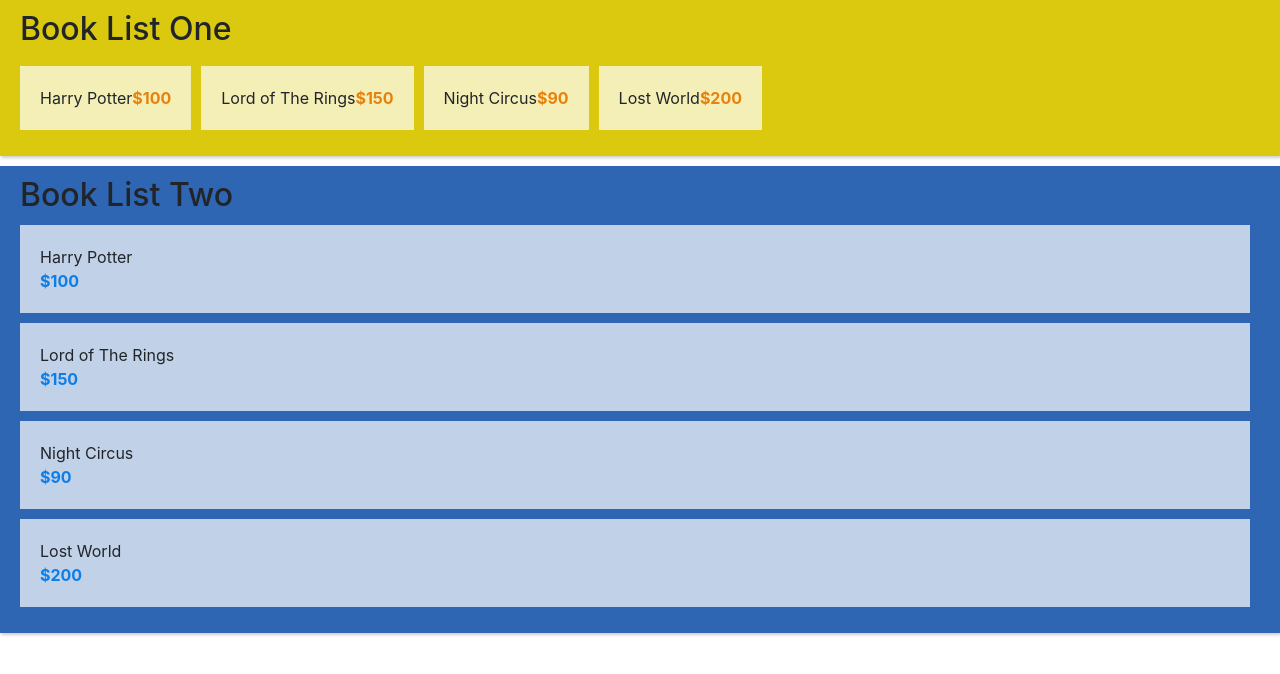
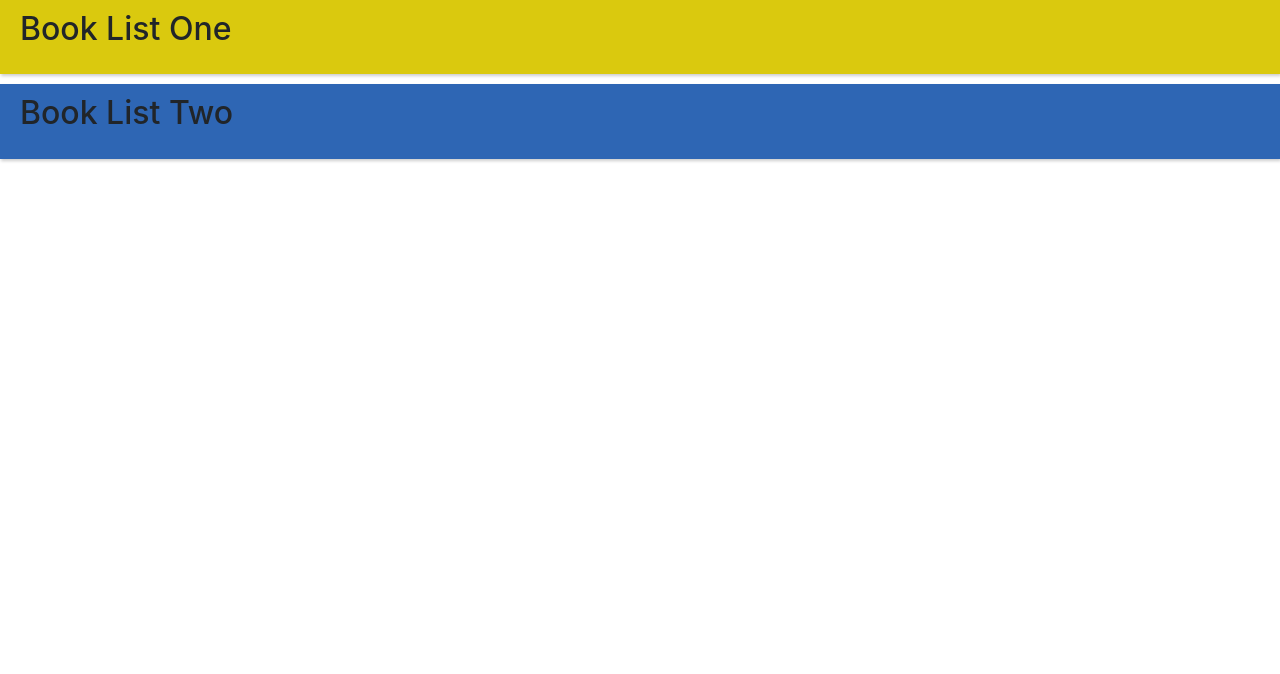
Before and after one commit to prosanta16/Vuex-first-work, a Vue app: page / in a window 1280 px wide. Shown: the top 674 px of the page. Built offline with nearby package versions, Linux system fonts and the light colour scheme.

Commit message:
vuex using instead of props

```diff
--- a/src/App.vue
+++ b/src/App.vue
@@ -1,7 +1,7 @@
 <template>
     <div id="app">
-        <compBookListOne :book="books"></compBookListOne>
-        <compBookListTwo :book="books"></compBookListTwo>
+        <compBookListOne ></compBookListOne>
+        <compBookListTwo ></compBookListTwo>
     </div>
 </template>
 
@@ -9,16 +9,6 @@
 import compBookListOne from "./components/BookListOne"
 import compBookListTwo from "./components/BookListTwo"
 export default {
-    data(){
-        return{
-            books: [
-              {name: "Harry Potter", price: 100},
-              {name: "Lord of The Rings", price: 150},
-              {name: "Night Circus", price: 90},
-              {name: "Lost World", price: 200}
-            ]
-        }
-    },
     components:{
       compBookListOne,
       compBookListTwo
--- a/src/components/BookListOne.vue
+++ b/src/components/BookListOne.vue
@@ -13,12 +13,12 @@
 <script>
 
 export default {
-    props: ['book'],
-    data(){
-        return{
+     computed:{
+       book(){
+           return this.$store.state.books;
+       }
+   }
 
-        }
-    }
 }
 </script>
 
--- a/src/components/BookListTwo.vue
+++ b/src/components/BookListTwo.vue
@@ -13,12 +13,11 @@
 <script>
 
 export default {
-    props: ['book'],
-    data(){
-        return{
-
-        }
-    }
+   computed:{
+       book(){
+           return this.$store.state.books;
+       }
+   }
 }
 </script>
 
--- a/src/main.js
+++ b/src/main.js
@@ -1,8 +1,10 @@
 import Vue from 'vue'
 import App from './App.vue'
+import {store} from './store/store.js'
 
 Vue.config.productionTip = false
 
 new Vue({
+  store:store,
   render: h => h(App),
 }).$mount('#app')
--- /dev/null
+++ b/src/store/store.js
@@ -0,0 +1,14 @@
+import Vue from 'vue'
+import Vuex from 'vuex'
+
+Vue.use(Vuex);
+
+export const store=new Vuex.Store({
+    books: [
+        {name: "Harry Potter", price: 100},
+        {name: "Lord of The Rings", price: 150},
+        {name: "Night Circus", price: 90},
+        {name: "Lost World", price: 200}
+      ]
+
+})
```
